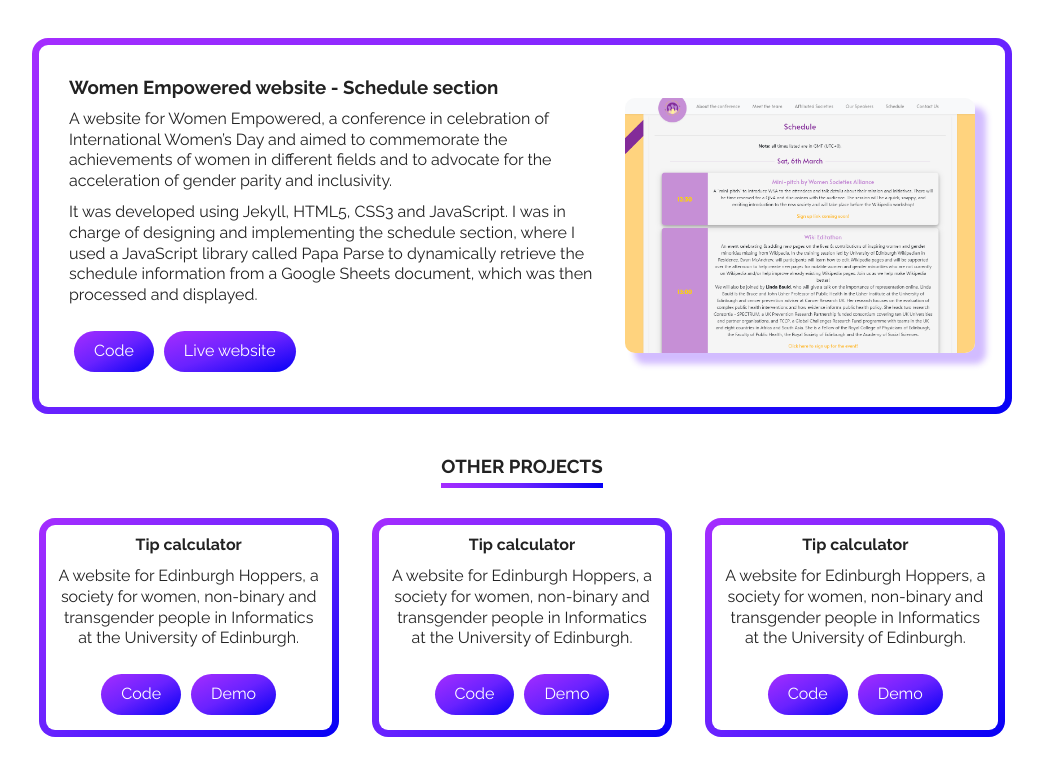
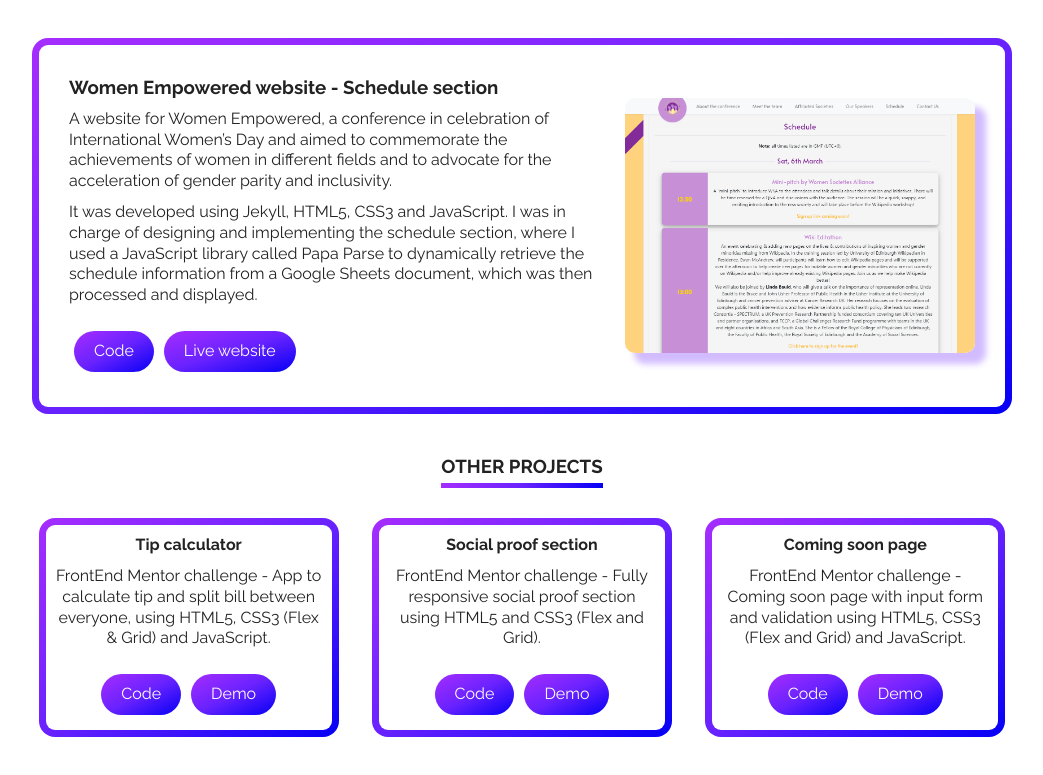
Before and after one commit to JuliaCastillo/portfolio, a React (Create React App) app: page / in a window 1280 px wide. Shown: the part 2109-2884 px from the top of the page, without its empty margins (118-1161 px from the left). Built offline with nearby package versions, Linux system fonts and the light colour scheme.

Commit message:
other projects added

```diff
--- a/src/assets/css/styles.css
+++ b/src/assets/css/styles.css
@@ -335,9 +335,9 @@ p {
   display: -webkit-box;
   display: -ms-flexbox;
   display: flex;
-  -webkit-box-align: center;
-      -ms-flex-align: center;
-          align-items: center;
+  -webkit-box-align: stretch;
+      -ms-flex-align: stretch;
+          align-items: stretch;
   -ms-flex-pack: distribute;
       justify-content: space-around;
   -ms-flex-wrap: wrap;
--- a/src/assets/scss/_projects.scss
+++ b/src/assets/scss/_projects.scss
@@ -84,7 +84,7 @@
 
 .other-projects {
   display: flex;
-  align-items: center;
+  align-items: stretch;
   justify-content: space-around;
   flex-wrap: wrap;
   @include breakpoint-down(small) {
--- a/src/data/otherProjectsList.js
+++ b/src/data/otherProjectsList.js
@@ -4,38 +4,38 @@ export const otherProjectsList = [
     description: (
       <>
         <p>
-          A website for Edinburgh Hoppers, a society for women, non-binary and
-          transgender people in Informatics at the University of Edinburgh.
+          FrontEnd Mentor challenge - App to calculate tip and split bill
+          between everyone, using HTML5, CSS3 (Flex & Grid) and JavaScript.
         </p>
       </>
     ),
-    codeLink: "https://github.com/edinburgh-hoppers/website_new",
-    demoLink: "https://edinburghhoppers.com/",
+    codeLink: "https://github.com/JuliaCastillo/FM-tip-calculator-app",
+    demoLink: "https://juliacastillo.github.io/FM-tip-calculator-app/",
   },
   {
-    title: "Tip calculator",
+    title: "Social proof section",
     description: (
       <>
         <p>
-          A website for Edinburgh Hoppers, a society for women, non-binary and
-          transgender people in Informatics at the University of Edinburgh.
+          FrontEnd Mentor challenge - Fully responsive social proof section
+          using HTML5 and CSS3 (Flex and Grid).
         </p>
       </>
     ),
-    codeLink: "https://github.com/edinburgh-hoppers/website_new",
-    demoLink: "https://edinburghhoppers.com/",
+    codeLink: "https://github.com/JuliaCastillo/FM-social-proof-section",
+    demoLink: "https://juliacastillo.github.io/FM-social-proof-section/",
   },
   {
-    title: "Tip calculator",
+    title: "Coming soon page",
     description: (
       <>
         <p>
-          A website for Edinburgh Hoppers, a society for women, non-binary and
-          transgender people in Informatics at the University of Edinburgh.
+          FrontEnd Mentor challenge - Coming soon page with input form and
+          validation using HTML5, CSS3 (Flex and Grid) and JavaScript.
         </p>
       </>
     ),
-    codeLink: "https://github.com/edinburgh-hoppers/website_new",
-    demoLink: "https://edinburghhoppers.com/",
+    codeLink: "https://github.com/JuliaCastillo/FM-base-apparel-coming-soon",
+    demoLink: "https://juliacastillo.github.io/FM-base-apparel-coming-soon/",
   },
 ];
```
Also changed, not shown: 1 other file (tests, documents, lock files or other folders).
